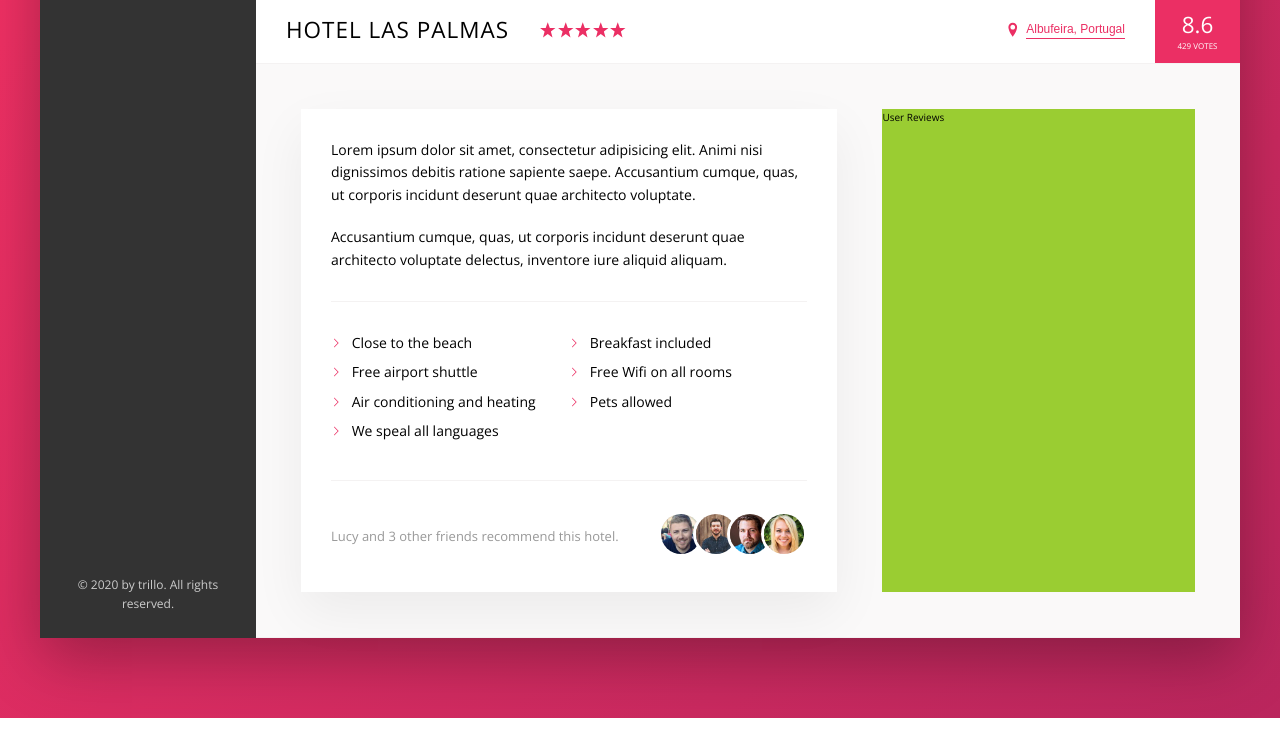
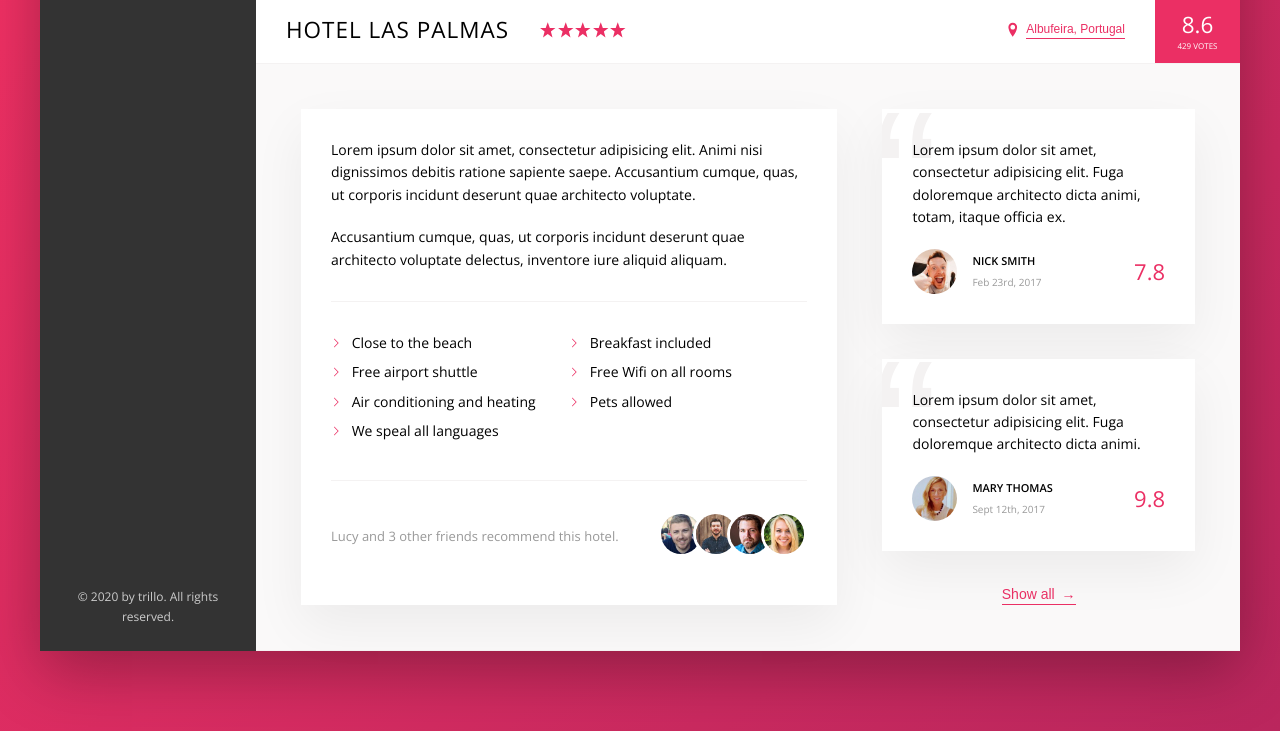
Before and after one commit to vitsafarik/Trillo-project, a website: page index.html in a window 1280 px wide. Shown: the part 538-1269 px from the top of the page. Drawn offline with nearby package versions, Linux system fonts and the light colour scheme.

Commit message:
finish the user reviews section

```diff
--- a/index.html
+++ b/index.html
@@ -182,7 +182,34 @@
             </div>
           </div>
           <div class="user-reviews">
-            User Reviews
+            <figure class="review">
+              <blockquote class="review__text">Lorem ipsum dolor sit amet, consectetur adipisicing elit. Fuga doloremque
+                architecto dicta animi, totam, itaque officia ex.
+              </blockquote>
+              <figcaption class="review__user">
+                <img src="img/user-1.jpg" alt="User 1" class="review__photo">
+                <div class="review__user-box">
+                  <p class="review__user-name">Nick Smith</p>
+                  <p class="review__user-date">Feb 23rd, 2017</p>
+                </div>
+                <div class="review__rating">7.8</div>
+              </figcaption>
+            </figure>
+            <figure class="review">
+              <blockquote class="review__text">Lorem ipsum dolor sit amet, consectetur adipisicing elit. Fuga doloremque
+                architecto dicta animi.
+              </blockquote>
+              <figcaption class="review__user">
+                <img src="img/user-2.jpg" alt="User 2" class="review__photo">
+                <div class="review__user-box">
+                  <p class="review__user-name">Mary Thomas</p>
+                  <p class="review__user-date">Sept 12th, 2017</p>
+                </div>
+                <div class="review__rating">9.8</div>
+              </figcaption>
+            </figure>
+
+            <button class="btn-inline">Show all <span>&rarr;</span></button>
           </div>
         </div>
 
--- a/sass/_components.scss
+++ b/sass/_components.scss
@@ -272,8 +272,17 @@
   cursor: pointer;
   transition: all 0.2s;
 
+  & span {
+    margin-left: 3px;
+    transition: margin-left 0.2s;
+  }
+
   &:hover {
     color: var(--color-grey-dark-1);
+
+    & span {
+      margin-left: 8px;
+    }
   }
 
   &:focus {
@@ -371,3 +380,68 @@
     }
   }
 }
+
+/////////////////////////////////
+// REVIEWS
+
+.review {
+  background-color: #fff;
+  box-shadow: var(--shadow-light);
+  padding: 3rem;
+  margin-bottom: 3.5rem;
+
+  position: relative;
+  overflow: hidden;
+
+  &__text {
+    margin-bottom: 2rem;
+    z-index: 10;
+    position: relative;
+  }
+
+  &__user {
+    display: flex;
+    align-items: center;
+  }
+
+  &__photo {
+    height: 4.5rem;
+    width: 4.5rem;
+    border-radius: 50%;
+    margin-right: 1.5rem;
+  }
+
+  &__user-box {
+    margin-right: auto;
+  }
+
+  &__user-name {
+    font-size: 1.1rem;
+    font-weight: 600;
+    text-transform: uppercase;
+    margin-bottom: 0.4rem;
+  }
+
+  &__user-date {
+    font-size: 1rem;
+    color: var(--color-grey-dark-3);
+  }
+
+  &__rating {
+    color: var(--color-primary);
+    font-size: 2.2rem;
+    font-weight: 300;
+  }
+
+  &::before {
+    content: "\201C";
+    position: absolute;
+    top: -2.75rem;
+    left: -1rem;
+    line-height: 1;
+    font-size: 20rem;
+    color: var(--color-grey-light-2);
+    font-family: sans-serif;
+    z-index: 1;
+  }
+}
--- a/sass/_layout.scss
+++ b/sass/_layout.scss
@@ -38,6 +38,7 @@
 }
 
 .detail {
+  font-size: 1.4rem;
   display: flex;
   padding: 4.5rem;
   background-color: var(--color-grey-light-1);
@@ -45,7 +46,6 @@
 }
 
 .description {
-  font-size: 1.4rem;
   background-color: #fff;
   box-shadow: var(--shadow-light);
   padding: 3rem;
@@ -54,6 +54,9 @@
 }
 
 .user-reviews {
-  background-color: yellowgreen;
   flex: 1;
+
+  display: flex;
+  flex-direction: column;
+  align-items: center;
 }
```
Also changed, not shown: css/style.css.
